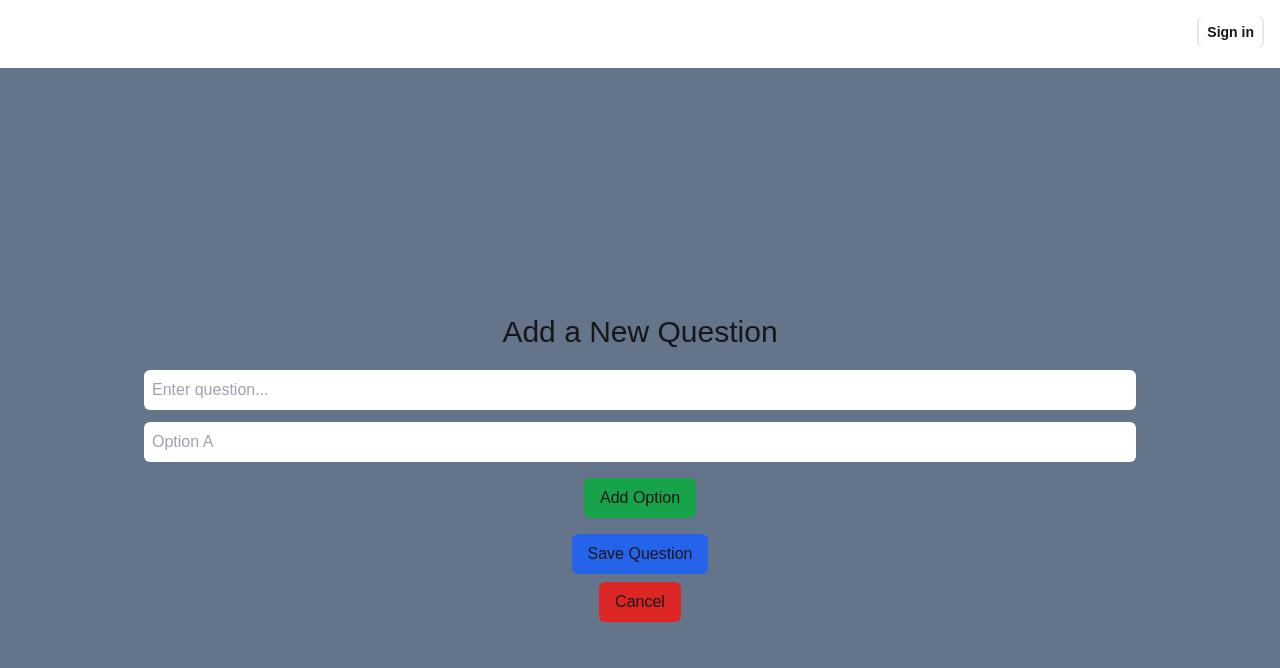
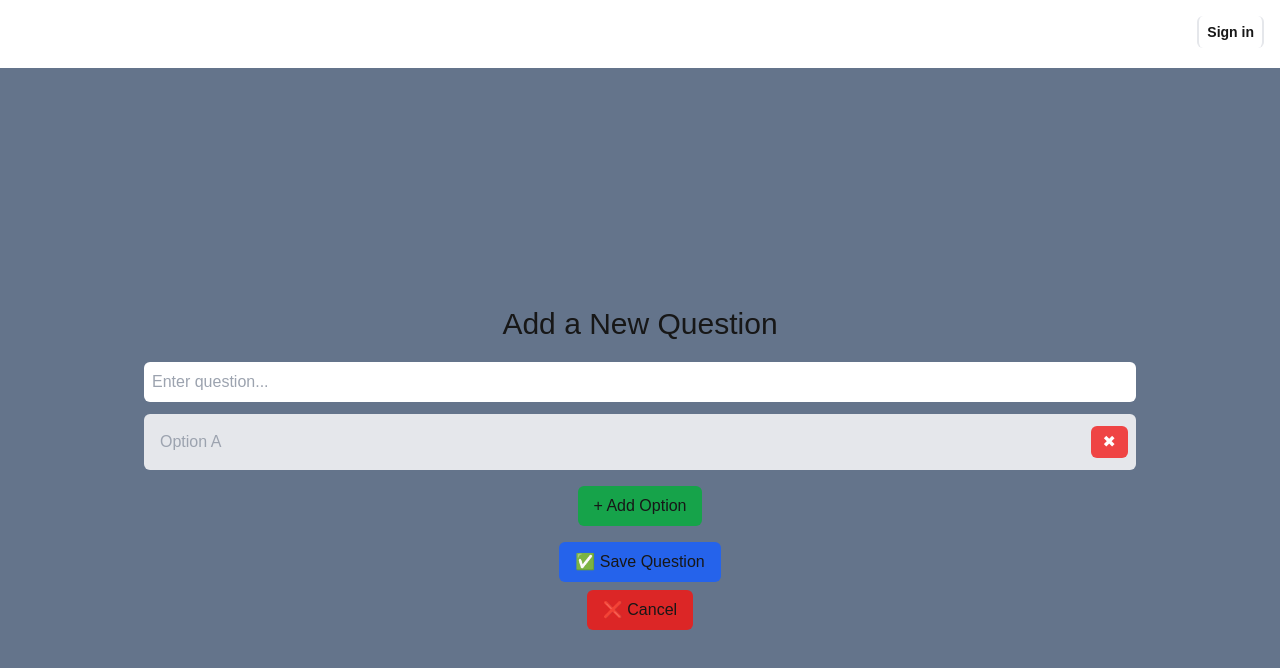
Before and after one commit to JoeyCollado/learnto, a Next.js app: page /pages/quizCreate/addQuestion in a window 1280 px wide. Shown: the top 668 px of the page. Built offline with nearby package versions, Linux system fonts and the light colour scheme; no server answers.

Commit message:
correct choice ability

```diff
--- a/app/pages/quizCreate/addQuestion/page.tsx
+++ b/app/pages/quizCreate/addQuestion/page.tsx
@@ -7,6 +7,7 @@ const AddQuestion = () => {
   const router = useRouter();
   const [question, setQuestion] = useState("");
   const [options, setOptions] = useState([""]);
+  const [correctOption, setCorrectOption] = useState<number | null>(null);
 
   const handleAddOption = () => {
     setOptions([...options, ""]);
@@ -18,20 +19,36 @@ const AddQuestion = () => {
     setOptions(newOptions);
   };
 
+  const handleDeleteOption = (index: number) => {
+    const newOptions = options.filter((_, i) => i !== index);
+    setOptions(newOptions);
+
+    // Reset correct answer if it's deleted
+    if (correctOption === index) {
+      setCorrectOption(null);
+    } else if (correctOption !== null && correctOption > index) {
+      setCorrectOption(correctOption - 1); // Adjust index after deletion
+    }
+  };
+
   const handleSubmit = () => {
-    if (!question.trim() || options.some((opt) => !opt.trim())) return;
+    if (!question.trim() || options.some((opt) => !opt.trim()) || correctOption === null) {
+      alert("Please fill in all fields and select a correct answer.");
+      return;
+    }
 
     const newQuestion = {
       id: Date.now(),
       question,
-      options: options.map((opt, i) => `${String.fromCharCode(65 + i)}. ${opt}`),
+      options,
+      correctAnswer: options[correctOption], // Store the correct answer
     };
 
     const savedQuestions = JSON.parse(localStorage.getItem("questions") || "[]");
     savedQuestions.push(newQuestion);
     localStorage.setItem("questions", JSON.stringify(savedQuestions));
 
-    router.push("/");
+    router.push("/quizCreate");
   };
 
   return (
@@ -47,35 +64,44 @@ const AddQuestion = () => {
       />
 
       {options.map((opt, index) => (
-        <input
+        <div
           key={index}
-          type="text"
-          placeholder={`Option ${String.fromCharCode(65 + index)}`}
-          value={opt}
-          onChange={(e) => handleOptionChange(index, e.target.value)}
-          className="w-[80%] p-2 rounded-md mb-2"
-        />
+          className={`w-[80%] flex items-center gap-2 mb-2 p-2 rounded-md ${
+            correctOption === index ? "bg-green-300" : "bg-gray-200"
+          }`}
+          onClick={() => setCorrectOption(index)} // Set as correct when clicked
+        >
+          <input
+            type="text"
+            placeholder={`Option ${String.fromCharCode(65 + index)}`}
+            value={opt}
+            onChange={(e) => handleOptionChange(index, e.target.value)}
+            className="flex-grow p-2 rounded-md bg-transparent outline-none"
+          />
+          {correctOption === index && <span className="text-green-800 font-semibold">✔ Correct Answer</span>}
+          <button
+            className="bg-red-500 px-3 py-1 rounded-md text-white"
+            onClick={(e) => {
+              e.stopPropagation(); // Prevent triggering correct answer selection
+              handleDeleteOption(index);
+            }}
+            disabled={options.length <= 1} // Prevent deleting last option
+          >
+            ✖
+          </button>
+        </div>
       ))}
 
-      <button
-        className="bg-green-600 px-4 py-2 rounded-md mt-2"
-        onClick={handleAddOption}
-      >
-        Add Option
+      <button className="bg-green-600 px-4 py-2 rounded-md mt-2" onClick={handleAddOption}>
+        + Add Option
       </button>
 
-      <button
-        className="bg-blue-600 px-4 py-2 rounded-md mt-4"
-        onClick={handleSubmit}
-      >
-        Save Question
+      <button className="bg-blue-600 px-4 py-2 rounded-md mt-4" onClick={handleSubmit}>
+        ✅ Save Question
       </button>
 
-      <button
-        className="bg-red-600 px-4 py-2 rounded-md mt-2"
-        onClick={() => router.push("/")}
-      >
-        Cancel
+      <button className="bg-red-600 px-4 py-2 rounded-md mt-2" onClick={() => router.push("/quizCreate")}>
+        ❌ Cancel
       </button>
     </div>
   );
```
